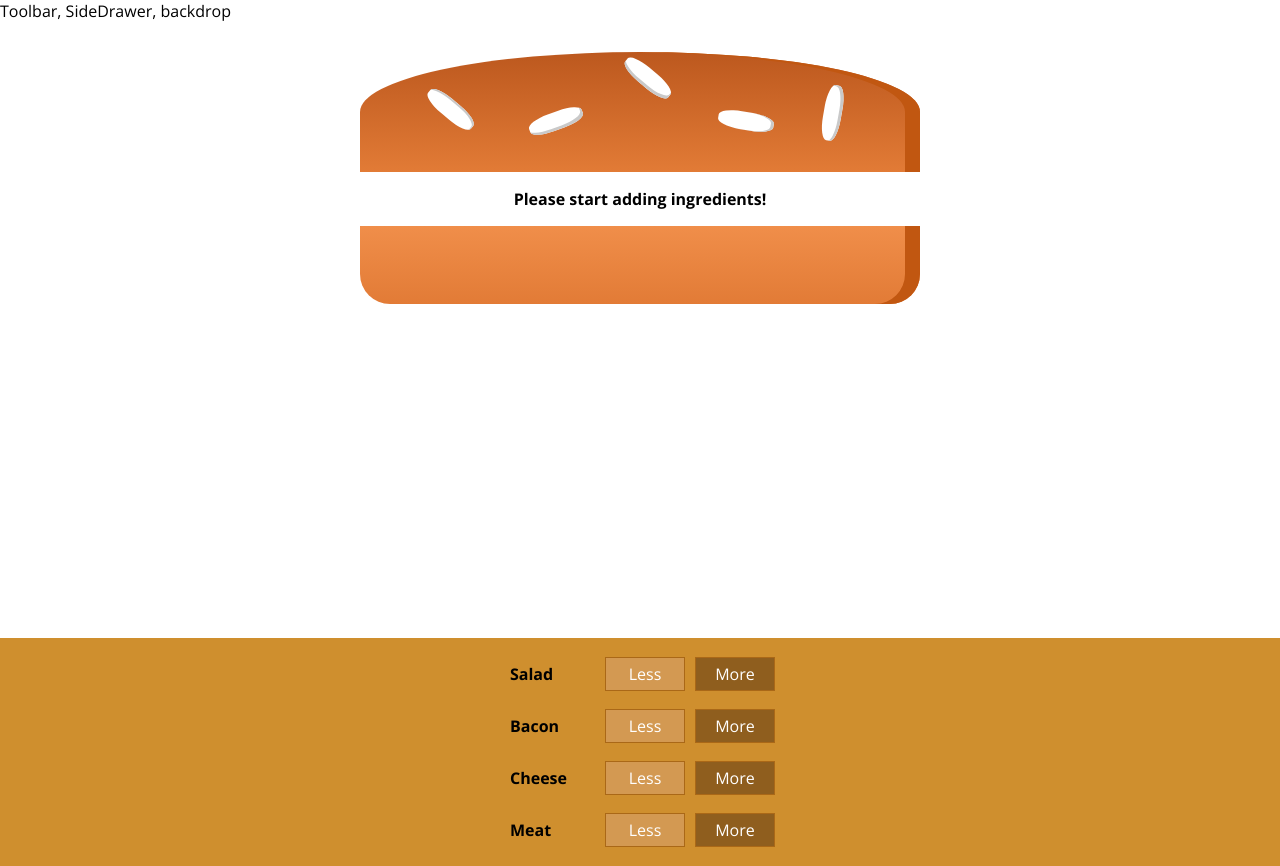
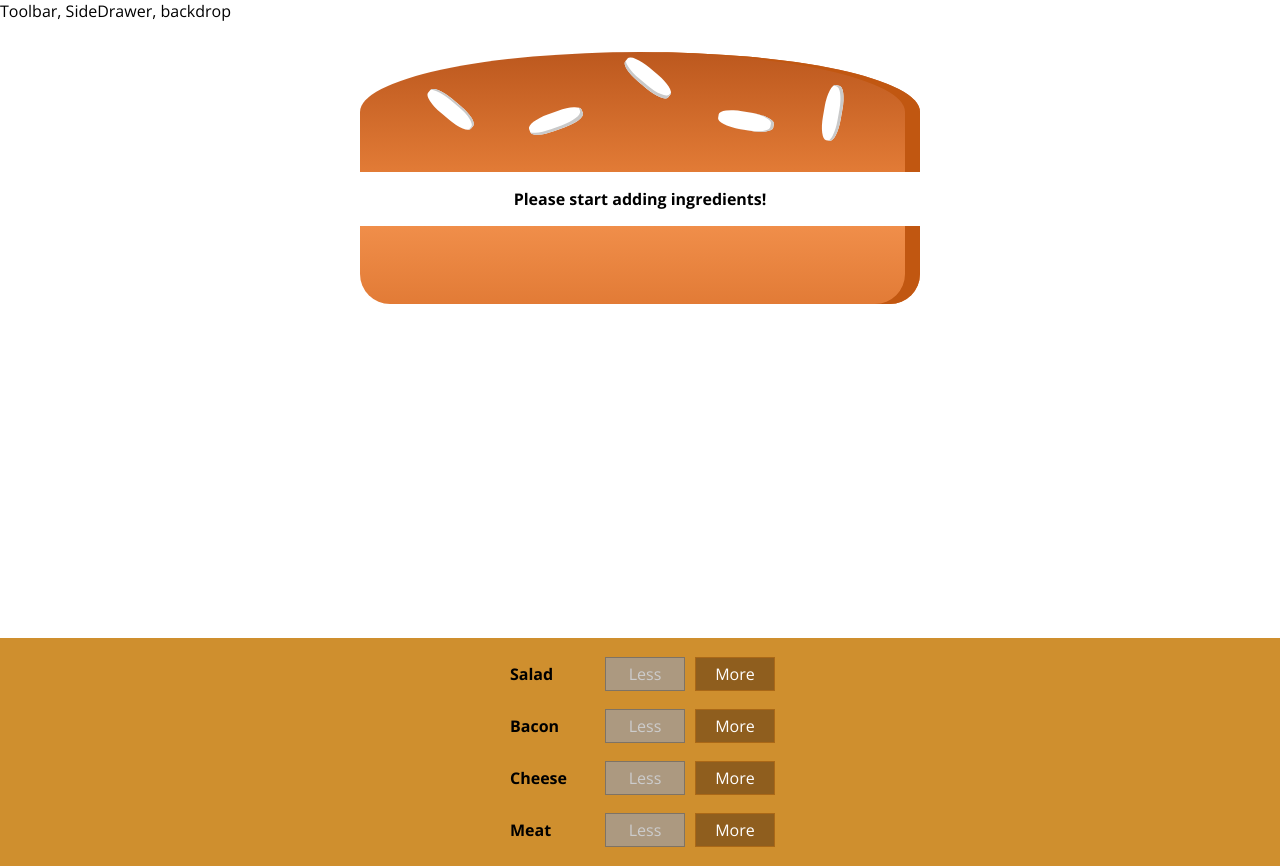
Before and after one commit to AdamJosephKalimi/react-burger-builder-2, a React app: page / in a window 1280 px wide. Built offline with nearby package versions, Linux system fonts and the light colour scheme.

Commit message:
Most of the logic is in removeIngredientHandler and BuildControl / BuildControls around 'disabled'.

```diff
--- a/src/components/Burger/BuildControls/BuildControl/BuildControl.js
+++ b/src/components/Burger/BuildControls/BuildControl/BuildControl.js
@@ -5,9 +5,14 @@ import classes from './BuildControl.css'
 const buildControl = (props) => (
     <div className={classes.BuildControl}>
         <div className={classes.Label}>{props.label}</div>
-        <button className={classes.Less}>Less</button>
+        <button
+        className={classes.Less}
+        onClick={props.removed}
+        disabled={props.disabled}>Less</button>
 
-        <button className={classes.More} onClick={props.added}>More</button>
+        <button
+        className={classes.More}
+        onClick={props.added}>More</button>
     </div>
 );
 
--- a/src/components/Burger/BuildControls/BuildControls.js
+++ b/src/components/Burger/BuildControls/BuildControls.js
@@ -18,7 +18,9 @@ const buildControls = (props) => (
               // this line is sending the type from the array above
               // over to the addIngredientHandler, where it is
               // entered as an argument.
-              added={() => props.ingredientAdded(ctrl.type)}/>
+              added={() => props.ingredientAdded(ctrl.type)}
+              removed={() => props.ingredientRemoved(ctrl.type)}
+              disabled={props.disabled[ctrl.type]}/>
         ))}
     </div>
   );
--- a/src/containers/BurgerBuilder/BurgerBuilder.js
+++ b/src/containers/BurgerBuilder/BurgerBuilder.js
@@ -44,12 +44,39 @@ class BurgerBuilder extends Component {
         const newPrice = oldPrice + priceAddition;
         this.setState({totalPrice: newPrice, ingredients: updatedIngredients});
     }
+
+    removeIngredientHandler = (type) => {
+        const oldCount = this.state.ingredients[type];
+        if (oldCount <= 0) {
+          return;
+        }
+        const updatedCount = oldCount - 1;
+        const updatedIngredients = {
+            ...this.state.ingredients
+        };
+
+        // Try refactoring this on your own into
+        // less lines
+        updatedIngredients[type] = updatedCount;
+        const priceDeduction = INGREDIENT_PRICES[type];
+        const oldPrice = this.state.totalPrice;
+        const newPrice = oldPrice - priceDeduction;
+        this.setState({totalPrice: newPrice, ingredients: updatedIngredients});
+    };
     render () {
+        const disabledInfo = {
+            ...this.state.ingredients
+        };
+        for (let key in disabledInfo) {
+            disabledInfo[key] = disabledInfo[key] <= 0
+        }
         return (
               <Aux>
                   <Burger ingredients={this.state.ingredients}/>
                   <BuildControls
-                      ingredientAdded={this.addIngredientHandler}/>
+                      ingredientAdded={this.addIngredientHandler}
+                      ingredientRemoved={this.removeIngredientHandler}
+                      disabled={disabledInfo}/>
               </Aux>
         );
     }
```
